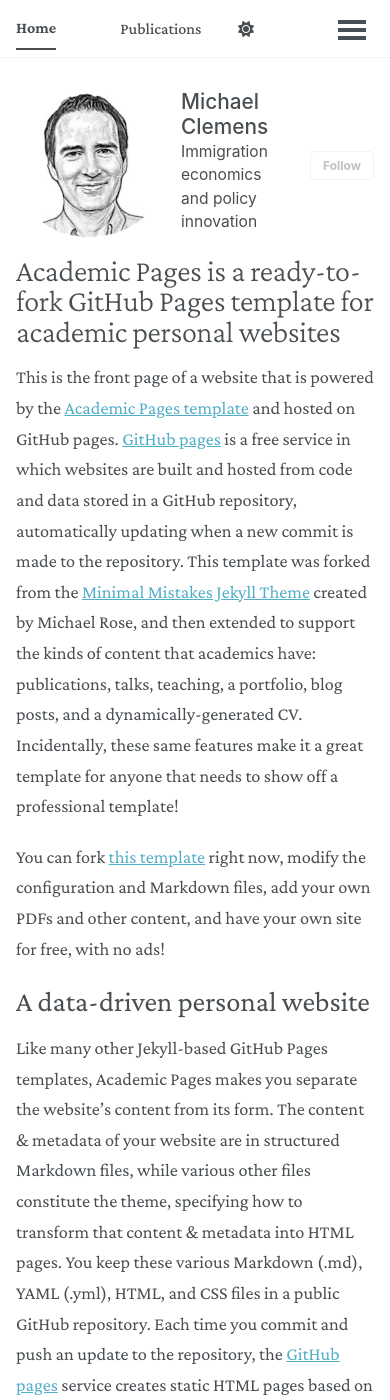
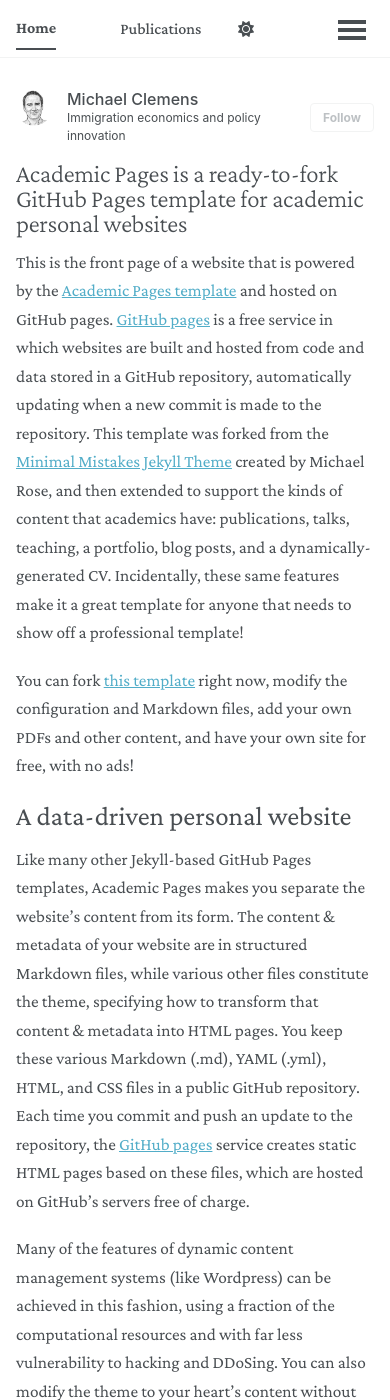
Before and after one commit to mcleme25/mcleme25.github.io, a Jekyll site: the page built from _pages/about.md, in a window 390 px wide and 1400 px high. Built offline with Jekyll 4.4.1, drawn with Linux system fonts in a browser that asks for light colours; a script bundle is joined from its source files by our own code; library files that are not in the unit come from our copies.

Commit message:
Update custom.css

```diff
--- a/assets/css/custom.css
+++ b/assets/css/custom.css
@@ -65,29 +65,3 @@ h6,
 .page__content p {
   margin-bottom: 1.1em;
 }
-
-/* Mobile-only adjustments */
-@media screen and (max-width: 768px) {
-
-  .page__content {
-    font-size: 1.14em;
-    line-height: 1.68;
-  }
-
-  .author__content,
-  .author__bio,
-  .author__urls {
-    font-size: 1.3em;
-  }
-
-  .author__avatar,
-  .author__avatar img {
-    width: 150px !important;
-    max-width: 150px !important;
-    height: auto !important;
-  }
-
-  .page__title {
-    font-size: 1.9em;
-  }
-}
```
